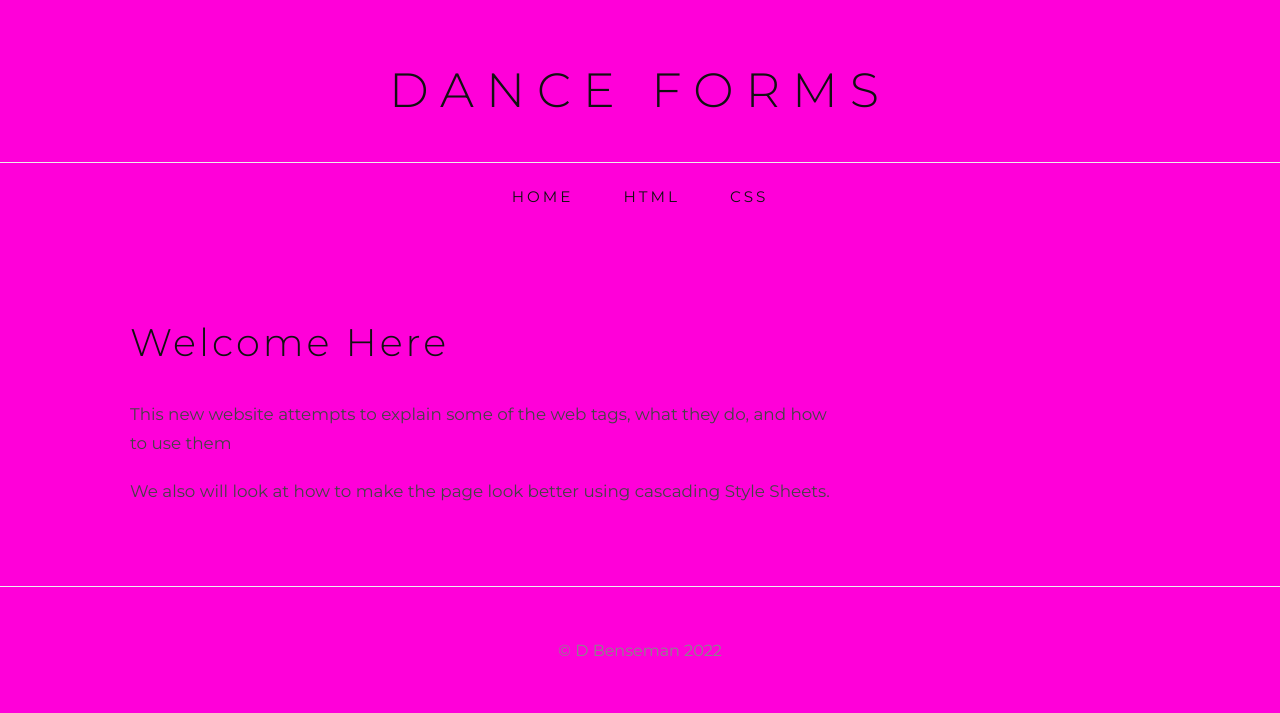
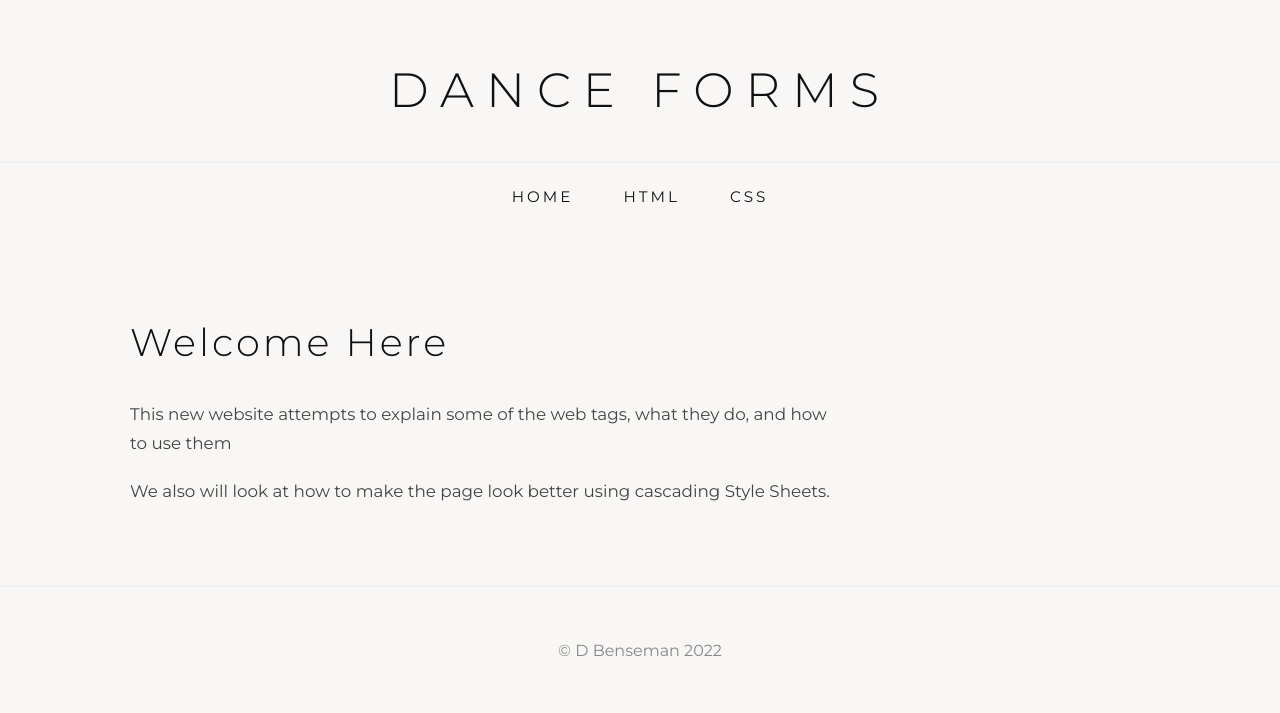
Before and after one commit to purisa-png/Flask, a Flask app: page / in a window 1280 px wide. Shown: the top 713 px of the page. Run offline with Flask 3, Linux system fonts and the light colour scheme.

Commit message:
changed colour

```diff
--- a/static/css/styles.css
+++ b/static/css/styles.css
@@ -123,5 +123,5 @@ footer{
 }
 
 body{
-    background:rgb(255, 0, 217) !important;
+    background:rgb(248, 247, 245) !important;
 }
```
